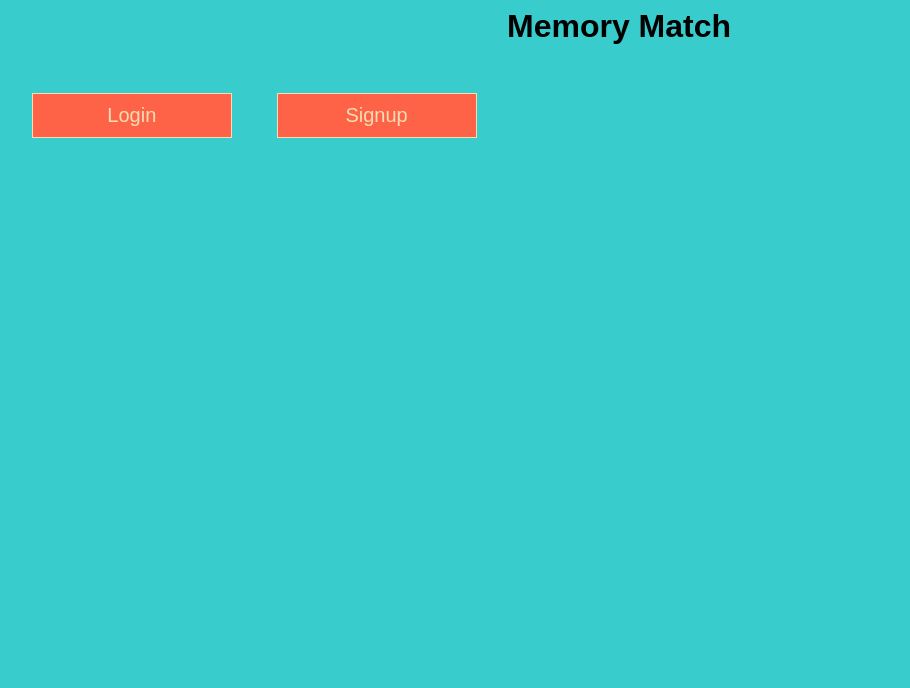
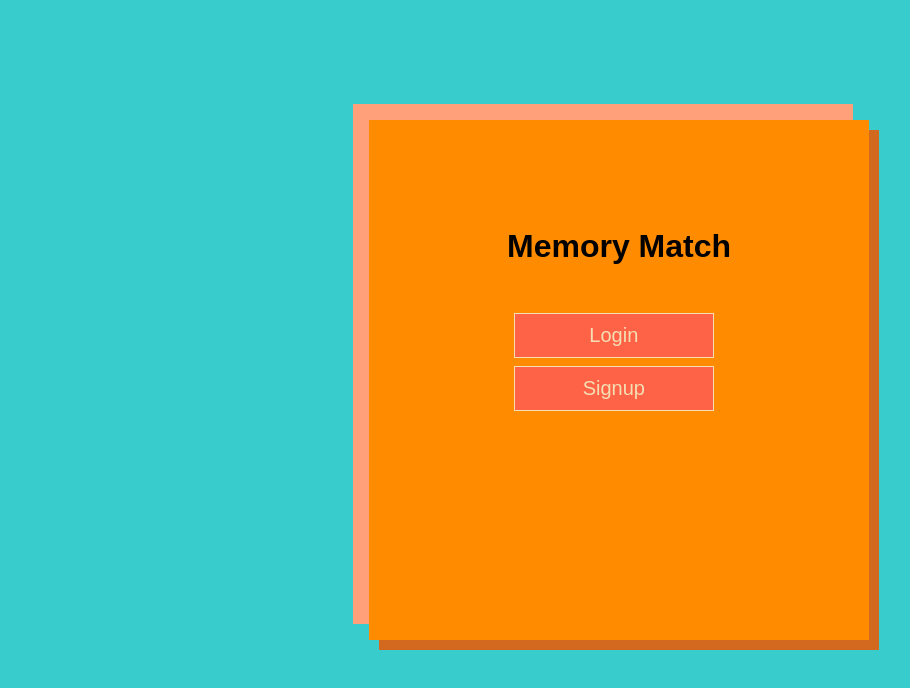
Before and after one commit to jdmar3-comp426/a99-theteam, a website: page views/homestarter.html in a window 1280 px wide. Shown: the whole page, without its empty margins (21-931 px from the left). Drawn offline with Linux system fonts and the light colour scheme.

Commit message:
changed class

```diff
--- a/views/homestarter.html
+++ b/views/homestarter.html
@@ -8,7 +8,7 @@
         <link rel="stylesheet" href="home.css">
     </head>
     <body>
-        <div class="homebuttons">
+        <div class="home">
             <h1>Memory Match</h1>
             <a href="login.html"><button type="button" class="buttons">Login</button></a>
             <a href="signup.html"><button type="button" class="buttons">Signup</button></a>
```
